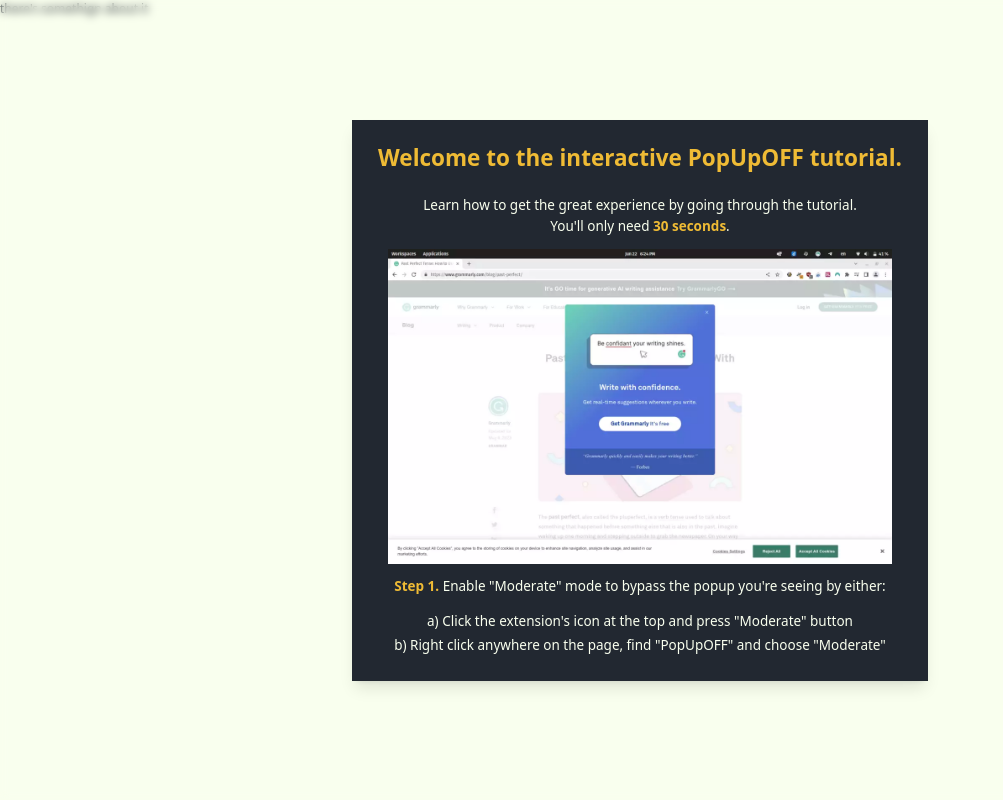
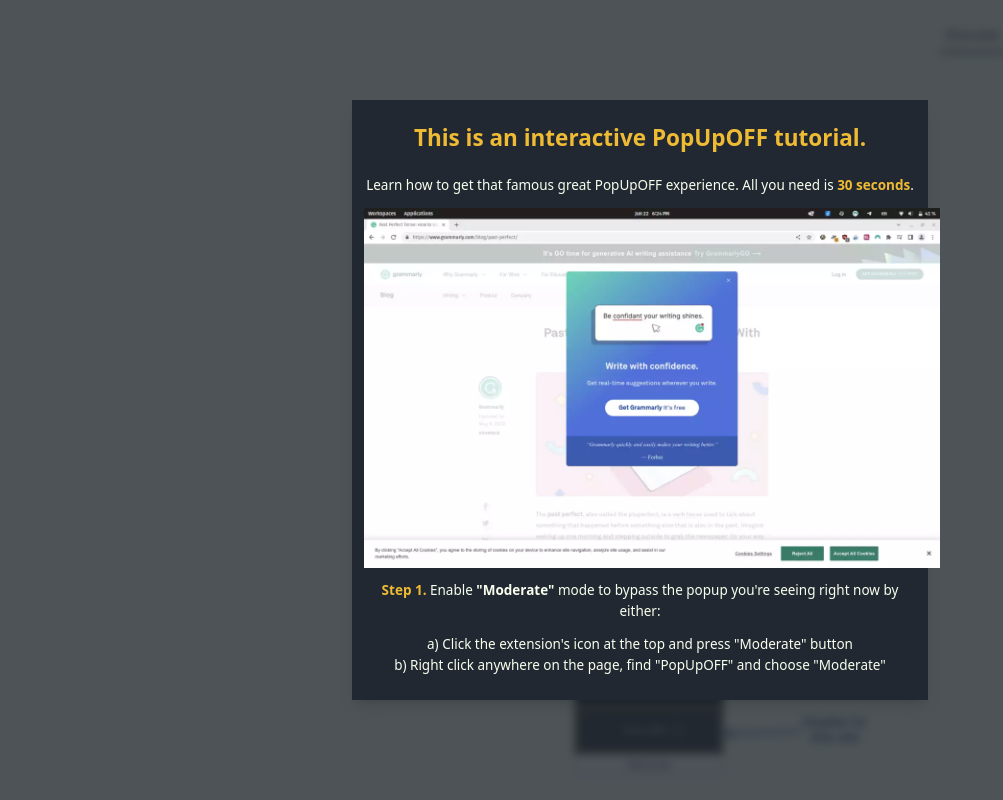
Before and after one commit to RomanistHere/popupoff-site, a SvelteKit app: page /tutorial in a window 1280 px wide. Shown: the top 800 px of the page, without its empty margins (0-1003 px from the left). Built offline with nearby package versions, Linux system fonts and the light colour scheme.

Commit message:
feat: add tutorial text

```diff
--- a/src/app.css
+++ b/src/app.css
@@ -80,4 +80,8 @@
 	.text-article-title {
 		@apply text-3xl mt-16 mb-8 text-accent font-bold;
 	}
+
+	.text-link {
+		@apply py-0.5 border-b border-dark transition-colors hover:bg-dark hover:text-bright
+	}
 }
--- a/src/lib/components/Nav.svelte
+++ b/src/lib/components/Nav.svelte
@@ -3,7 +3,7 @@
 		<li>
 			<a
 				class="transition-colors border-b-2 border-dark hover:border-accent block p-2 mx-2 hover:text-accent"
-				href="#donate"
+				href="/#donate"
 			>
 				Donate
 			</a>
@@ -11,7 +11,7 @@
 		<li>
 			<a
 				class="transition-colors border-b-2 border-dark hover:border-accent block p-2 mx-2 hover:text-accent"
-				href="#faq"
+				href="/#faq"
 			>
 				FAQ
 			</a>
@@ -27,7 +27,7 @@
 		<li>
 			<a
 				class="transition-colors border-b-2 border-dark hover:border-accent block p-2 mx-2 hover:text-accent"
-				href="#getintouch"
+				href="/#getintouch"
 			>
 				Contact
 			</a>
--- a/src/routes/how-to-use/+page.svelte
+++ b/src/routes/how-to-use/+page.svelte
@@ -95,7 +95,7 @@
 			If it doesn't work (sometimes you need to reload the page manually a few times),
 			<a
 				href="/submit-issue"
-				class="underline"
+				class="text-link"
 			>
 				send us a request
 			</a>
@@ -182,13 +182,15 @@
 			There's a video being recorded in which we will showcase all the features and how to
 			use them. For now, if you have additional questions, see the <a
 				href="/#faq"
-				class="underline">FAQ</a
+				class="text-link">FAQ</a
 			> section.
 		</p>
 
-		<a
-			href="/"
-			class="underline text-lg block text-center">← Go to main page</a
-		>
+		<div class="text-center">
+			<a
+				href="/"
+				class="text-link text-lg inline-block px-2">← Go to main page</a
+			>
+		</div>
 	</article>
 </main>
--- a/src/routes/privacy-policy/+page.svelte
+++ b/src/routes/privacy-policy/+page.svelte
@@ -22,7 +22,7 @@
 			<li>
 				[Website only] <a
 					href="https://plausible.io/"
-					class="underline">Privacy friendly</a
+					class="text-link">Privacy friendly</a
 				> analytics.
 			</li>
 		</ul>
@@ -48,12 +48,12 @@
 				Both
 				<a
 					href="https://github.com/RomanistHere/popupoff-site"
-					class="underline">website</a
+					class="text-link">website</a
 				>
 				and
 				<a
 					href="https://github.com/RomanistHere/PopUpOFF"
-					class="underline">extension</a
+					class="text-link">extension</a
 				>
 				are open source, so feel free to make sure we tell the truth here.
 			</li>
@@ -65,9 +65,11 @@
 			</li>
 		</ul>
 
-		<a
-			href="/"
-			class="underline text-lg block text-center">← Go to main page</a
-		>
+		<div class="text-center">
+			<a
+				href="/"
+				class="text-link text-lg inline-block px-2">← Go to main page</a
+			>
+		</div>
 	</article>
 </main>
--- a/src/routes/submit-issue/+page.svelte
+++ b/src/routes/submit-issue/+page.svelte
@@ -115,11 +115,12 @@
 			</form>
 		{/if}
 
-		<a
-			href="/"
-			class="underline text-lg block absolute -bottom-16 left-1/2 -translate-x-1/2"
-			>← Go to main page</a
-		>
+		<div class="text-center absolute -bottom-16 left-1/2 -translate-x-1/2">
+			<a
+				href="/"
+				class="text-link text-lg inline-block px-2">← Go to main page</a
+			>
+		</div>
 	</div>
 </section>
 
--- a/src/routes/terms-of-use/+page.svelte
+++ b/src/routes/terms-of-use/+page.svelte
@@ -25,9 +25,11 @@
 			</li>
 		</ul>
 
-		<a
-			href="/"
-			class="underline text-lg block text-center">← Go to main page</a
-		>
+		<div class="text-center">
+			<a
+				href="/"
+				class="text-link text-lg inline-block px-2">← Go to main page</a
+			>
+		</div>
 	</article>
 </main>
--- a/src/routes/thanks-for-support/+page.svelte
+++ b/src/routes/thanks-for-support/+page.svelte
@@ -95,10 +95,11 @@
 			</form>
 		{/if}
 
-		<a
-			href="/"
-			class="underline text-lg block absolute -bottom-16 left-1/2 -translate-x-1/2"
-			>← Go to main page</a
-		>
+		<div class="text-center absolute -bottom-16 left-1/2 -translate-x-1/2">
+			<a
+				href="/"
+				class="text-link text-lg inline-block px-2">← Go to main page</a
+			>
+		</div>
 	</div>
 </section>
--- a/src/routes/tutorial/+page.svelte
+++ b/src/routes/tutorial/+page.svelte
@@ -1,34 +1,95 @@
 <script>
-
+	import Nav from "$lib/components/Nav.svelte";
+	// drop-shadow-[0_1px_2px_rgb(255,0,0)]
 </script>
 
-<main class="bg-bright w-screen min-h-screen text-dark">
-	there's somethign about it
+<main class="bg-bright pb-32 text-dark">
+	<Nav />
+
+	<div class="max-w-2xl mx-auto pt-32 px-8 text-lg">
+		<p class="my-4">
+			Great, now you know how to "unlock" any page blocked by overlays.
+		</p>
+
+		<p class="text-article-subtitle">There are 4 modes:</p>
+
+		<ul class="list-disc pl-4 mt-2 mb-4 space-y-2">
+			<li>
+				<strong>Aggressive</strong> removes all sticky elements
+			</li>
+			<li>
+				<strong>Moderate</strong> leaves sticky headers and other useful minor elements
+			</li>
+			<li>
+				With the <strong>Stationary</strong> mode popups don't disappear, but moved somewhere
+				else - usually the top or bottom of the page
+			</li>
+			<li>
+				<strong>Turn OFF</strong> whitelists the website. This mode turns PopUpOFF off
+			</li>
+		</ul>
+
+		<p class="text-article-subtitle">Don't want to enable PopUpOFF manually for every website?</p>
+
+		<p class="mt-2 mb-4">
+			Go to the settings and set "<strong>Active by default (Automode)</strong>" option to the mode you like.
+			We recommend to test all 3 modes first though, so you have a clear understanding what works best for you.
+		</p>
+
+		<img
+			src="images/popup_explained.png"
+			alt="Extension's popup opened and described."
+			class="block my-12"
+		/>
+
+		<p class="my-4">
+			Congratz, you've completed our tutorial.
+			Keep in mind, that even with automode you will need to adjust its work on certain websites -
+			<strong>"Moderate" is the best mode for most sites, but not for every one</strong>.
+		</p>
+
+		<p class="my-4">
+			Popups still block content? Try "Aggressive" or "Stationary".
+			Expect a sign in popup but it never appeared, select "Turn OFF" to restore layout.
+			Configure a keyboard shortcut to do it more effective.
+		</p>
+
+		<p class="mb-12">
+			P.S. There is a more <a href="/how-to-use" class="text-link">detailed guide</a> (2 min) if you want to learn more.
+		</p>
+
+		<div class="text-center">
+			<a
+				href="/"
+				class="text-link text-lg inline-block px-2">← Go to main page</a
+			>
+		</div>
+	</div>
 </main>
 
-<section class="fixed inset-0 flex justify-center items-center backdrop-blur-sm">
+<section class="fixed inset-0 flex justify-center items-center bg-dark/80 backdrop-blur-sm">
 	<div class="max-w-3xl w-full text-center bg-dark px-4 py-8 shadow-lg text-lg">
 		<h1 class="text-3xl font-bold mb-8 text-accent">
-			Welcome to the interactive PopUpOFF tutorial.
+			This is an interactive PopUpOFF tutorial.
 		</h1>
 		<p class="my-4">
-			Learn how to get the great experience by going through the tutorial.
-			<br>
-			You'll only need <strong class="text-accent">30 seconds</strong>.
+			Learn how to get that famous great PopUpOFF experience.
+			All you need is <strong class="text-accent">30 seconds</strong>.
 		</p>
 
 		<img
 			src="/animated/animated-moderate.webp"
 			alt=""
-			class="max-w-2xl mx-auto my-4"
+			class="max-w-3xl mx-auto my-4"
 			width="720"
 			height="450"
 		>
 
 		<p class="my-4">
-			<strong class="text-accent">Step 1.</strong> Enable "Moderate" mode to bypass the popup you're seeing by either:
+			<strong class="text-accent">Step 1.</strong> Enable <strong>"Moderate"</strong> mode
+			to bypass the popup you're seeing right now by either:
 		</p>
-		<ul class="leading-8">
+		<ul class="leading-7">
 			<li>
 				a) Click the extension's icon at the top and press "Moderate" button
 			</li>
--- a/src/routes/why-delete/+page.svelte
+++ b/src/routes/why-delete/+page.svelte
@@ -177,10 +177,11 @@
 			</form>
 		{/if}
 
-		<a
-			href="/"
-			class="underline text-lg block absolute -bottom-16 left-1/2 -translate-x-1/2"
-			>← Go to main page</a
-		>
+		<div class="text-center absolute -bottom-16 left-1/2 -translate-x-1/2">
+			<a
+				href="/"
+				class="text-link text-lg inline-block px-2">← Go to main page</a
+			>
+		</div>
 	</div>
 </section>
```
